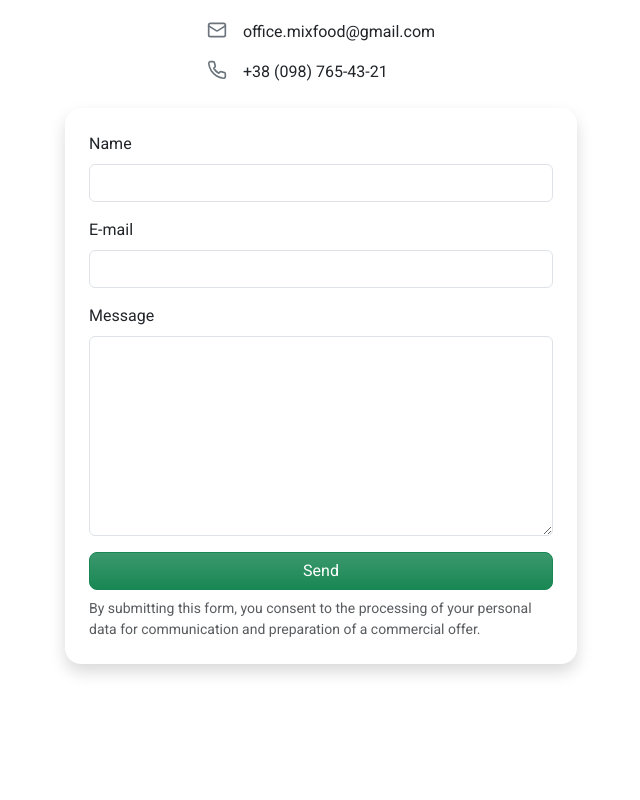
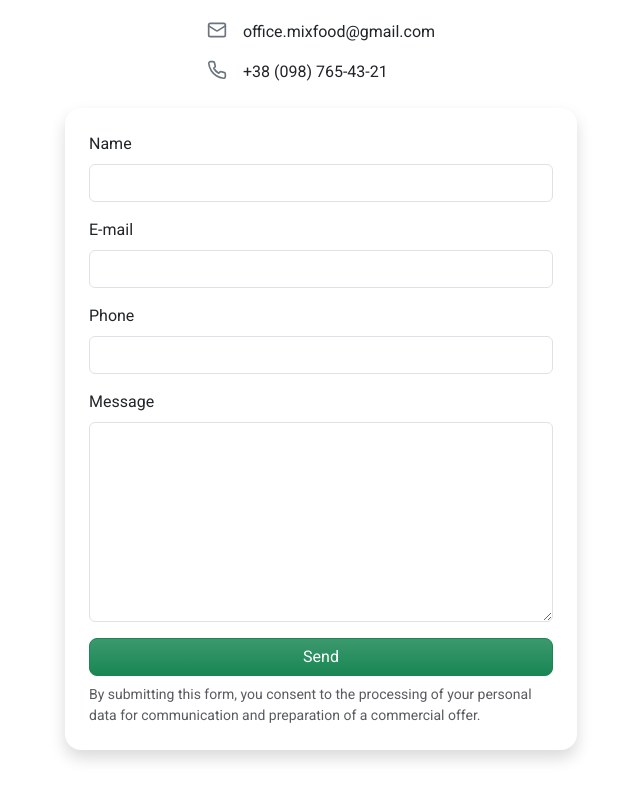
Before and after one commit to RenatAsadulov/Mix-food, a React (Vite) app: page / in a window 1280 px wide. Shown: the part 1473-2273 px from the top of the page, without its empty margins (319-959 px from the left). Before the commit the page ends 2209 px from the top, so only its background shows below. Built offline with nearby package versions, Linux system fonts and the light colour scheme.

Commit message:
fixing layout

```diff
--- a/src/pages/Contact.jsx
+++ b/src/pages/Contact.jsx
@@ -21,8 +21,6 @@ export const ContactForm = () => {
 
   const handleChange = (e) => {
     const { name, value } = e.target;
-    console.log("name", name);
-    console.log("value", value);
     setForm((s) => ({ ...s, [name]: value }));
     if (name === "email") {
       setEmailError("");
--- a/src/sections/Contact.jsx
+++ b/src/sections/Contact.jsx
@@ -9,7 +9,12 @@ import { div } from "framer-motion/client";
 
 export default function Contact() {
   const { t } = useI18n();
-  const [form, setForm] = useState({ name: "", email: "", message: "" });
+  const [form, setForm] = useState({
+    name: "",
+    email: "",
+    phone: "",
+    message: "",
+  });
   const [submitted, setSubmitted] = useState(false);
   const isMobile = detectMobile();
 
@@ -221,6 +226,20 @@ export default function Contact() {
                       />
                     </div>
                     <div className="mb-3">
+                      <label htmlFor="email" className="form-label">
+                        {t("contact.phone")}
+                      </label>
+                      <input
+                        type="phone"
+                        id="phone"
+                        name="phone"
+                        value={form.phone}
+                        onChange={handleChange}
+                        required
+                        className="form-control"
+                      />
+                    </div>
+                    <div className="mb-3">
                       <label htmlFor="message" className="form-label">
                         {t("contact.message")}
                       </label>
```
